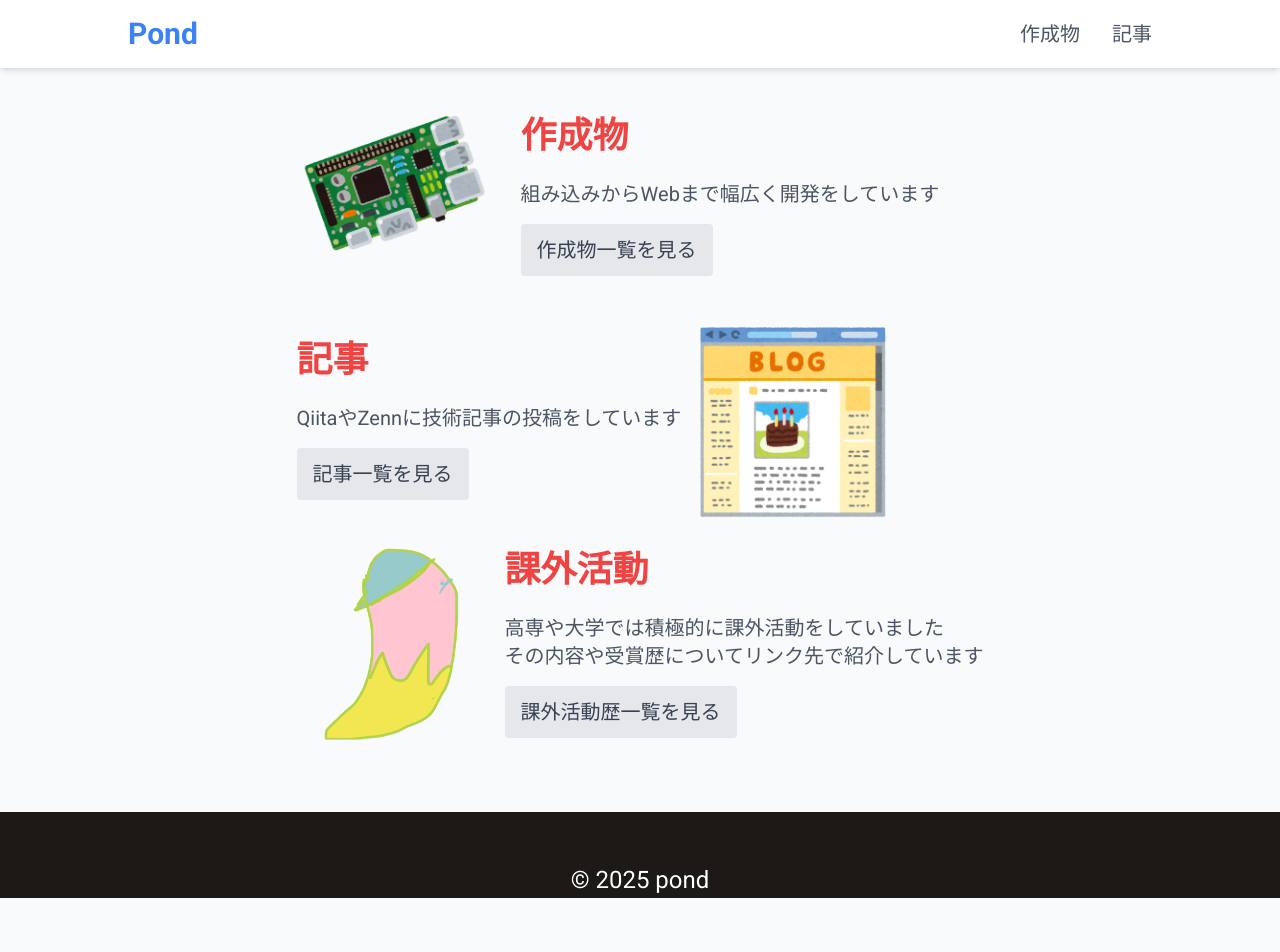
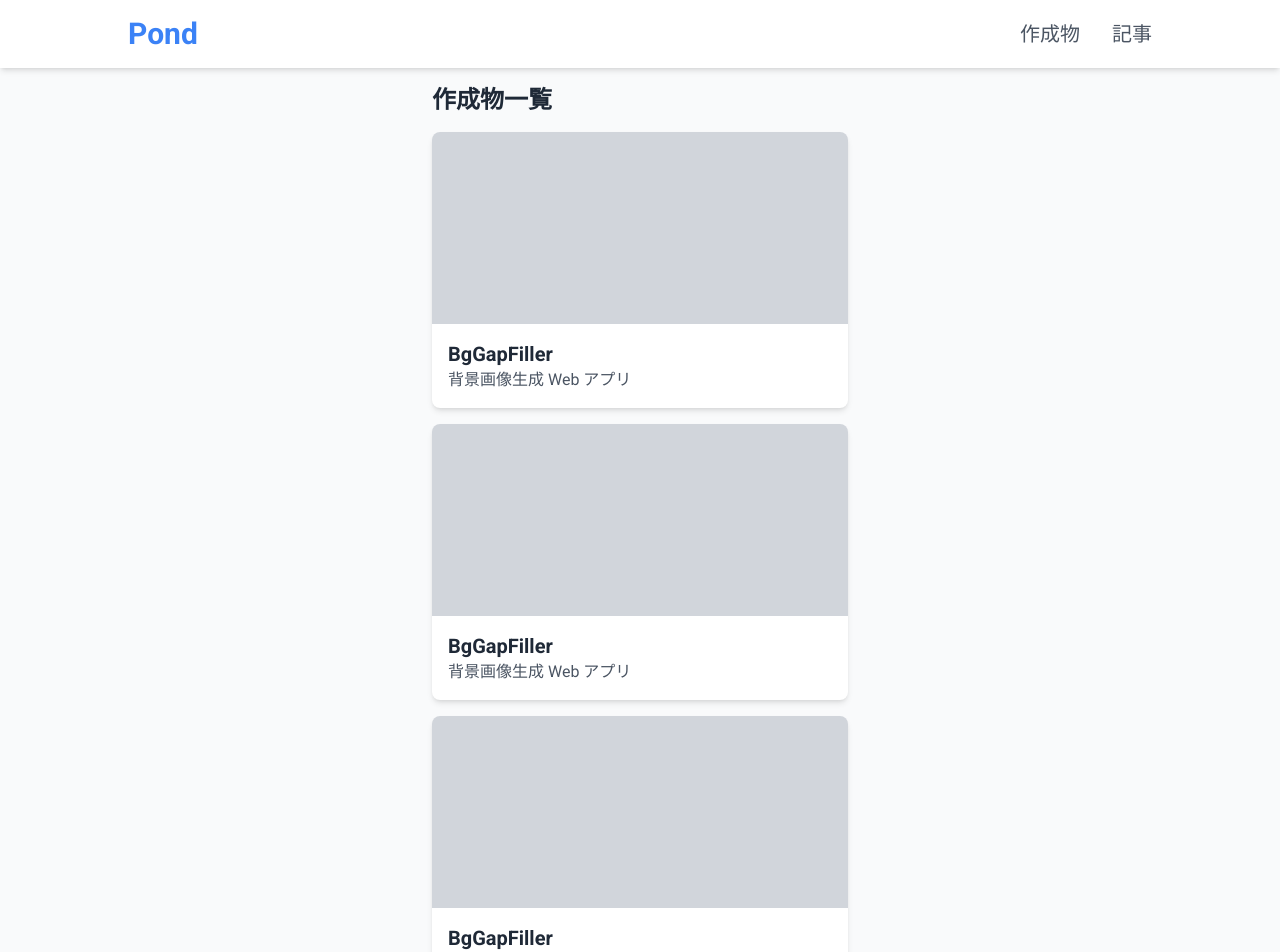
Before and after one commit to pond-e/homepage-5, a React (Vite) app: page /works in a window 1280 px wide. Shown: the top 952 px of the page. Before the commit the page ends 898 px from the top, so only its background shows below. Built offline with nearby package versions, Linux system fonts and the light colour scheme.

Commit message:
add WorksPage and Link

```diff
--- a/package.json
+++ b/package.json
@@ -11,7 +11,8 @@
   },
   "dependencies": {
     "react": "^19.0.0",
-    "react-dom": "^19.0.0"
+    "react-dom": "^19.0.0",
+    "react-router-dom": "^6.30.0"
   },
   "devDependencies": {
     "@eslint/js": "^9.21.0",
--- a/src/App.tsx
+++ b/src/App.tsx
@@ -1,45 +1,23 @@
-import './App.css'
+import React from 'react';
+import { BrowserRouter, Routes, Route } from 'react-router-dom';
+import Header from './components/Header';
+import Footer from './components/Footer';
+import MainPage from './pages/MainPage';
+import WorksPage from './pages/WorksPage';
 
 function App() {
   return (
-    <>
-      <main className="container mx-auto px-4 py-8 flex justify-center">
-          <div className="grid grid-cols-1 gap-8">
-              <div className="flex items-center space-x-4">
-                  <div className="w-48 h-48"><img className="smc" src="./images/computer_single_board.png" alt="computer_single_board.png" /></div>
-                  <div>
-                      <h2 className="ml-4 text-4xl text-red-500 font-bold">作成物</h2>
-                      <p className="mt-6 ml-4 text-gray-600 text-xl">組み込みからWebまで幅広く開発をしています</p>
-                      <a href="#">
-                          <button className="mt-4 ml-4 bg-gray-200 text-gray-700 text-xl px-4 py-3 rounded transition duration-300 hover:bg-blue-500 hover:text-white">作成物一覧を見る</button>
-                      </a>
-                  </div>
-              </div>
-              <div className="flex items-center space-x-4">
-                  <div>
-                      <h2 className="text-4xl text-red-500 font-bold">記事</h2>
-                      <p className="mt-6 text-gray-600 text-xl">QiitaやZennに技術記事の投稿をしています</p>
-                      <a>
-                          <button className="mt-4 bg-gray-200 text-gray-700 text-xl px-4 py-3 rounded transition duration-300 hover:bg-blue-500 hover:text-white">記事一覧を見る</button>
-                      </a>
-                  </div>
-                  <div className="w-48 h-48"><img className="blog-icon" src="./images/website_blog.png" alt="blog icon" /></div>
-              </div>
-              <div className="flex items-center space-x-4">
-                  <div className="w-48 h-48"><img className="icon" src="./images/icon-ink.svg" alt="icon" /></div>
-                  <div>
-                      <h2 className="text-4xl text-red-500 font-bold">課外活動</h2>
-                      <p className="mt-6 text-gray-600 text-xl">高専や大学では積極的に課外活動をしていました</p>
-                      <p className="text-gray-600 text-xl">その内容や受賞歴についてリンク先で紹介しています</p>
-                      <a>
-                          <button className="mt-4 bg-gray-200 text-gray-700 text-xl px-4 py-3 rounded transition duration-300 hover:bg-blue-500 hover:text-white">課外活動歴一覧を見る</button>
-                      </a>
-                  </div>
-              </div>
-          </div>
-      </main>
-    </>
-  )
+    <BrowserRouter>
+        <div className='app-container'>
+            <main className='main-content'>
+                <Routes>
+                    <Route path="/" element={<MainPage />} />
+                    <Route path="/works" element={<WorksPage />} />
+                </Routes>
+            </main>
+        </div>
+    </BrowserRouter>
+  );
 }
 
-export default App
+export default App;
--- /dev/null
+++ b/src/pages/MainPage.tsx
@@ -0,0 +1,47 @@
+import React from 'react';
+import { Link } from 'react-router-dom'; // Link コンポーネントをインポート
+
+
+function MainPage() {
+  return (
+    <>
+      <main className="container mx-auto px-4 py-8 flex justify-center">
+          <div className="grid grid-cols-1 gap-8">
+              <div className="flex items-center space-x-4">
+                  <div className="w-48 h-48"><img className="smc" src="./images/computer_single_board.png" alt="computer_single_board.png" /></div>
+                  <div>
+                      <h2 className="ml-4 text-4xl text-red-500 font-bold">作成物</h2>
+                      <p className="mt-6 ml-4 text-gray-600 text-xl">組み込みからWebまで幅広く開発をしています</p>
+                      <Link to="/works">
+                          <button className="mt-4 ml-4 bg-gray-200 text-gray-700 text-xl px-4 py-3 rounded transition duration-300 hover:bg-blue-500 hover:text-white">作成物一覧を見る</button>
+                      </Link>
+                  </div>
+              </div>
+              <div className="flex items-center space-x-4">
+                  <div>
+                      <h2 className="text-4xl text-red-500 font-bold">記事</h2>
+                      <p className="mt-6 text-gray-600 text-xl">QiitaやZennに技術記事の投稿をしています</p>
+                      <a>
+                          <button className="mt-4 bg-gray-200 text-gray-700 text-xl px-4 py-3 rounded transition duration-300 hover:bg-blue-500 hover:text-white">記事一覧を見る</button>
+                      </a>
+                  </div>
+                  <div className="w-48 h-48"><img className="blog-icon" src="./images/website_blog.png" alt="blog icon" /></div>
+              </div>
+              <div className="flex items-center space-x-4">
+                  <div className="w-48 h-48"><img className="icon" src="./images/icon-ink.svg" alt="icon" /></div>
+                  <div>
+                      <h2 className="text-4xl text-red-500 font-bold">課外活動</h2>
+                      <p className="mt-6 text-gray-600 text-xl">高専や大学では積極的に課外活動をしていました</p>
+                      <p className="text-gray-600 text-xl">その内容や受賞歴についてリンク先で紹介しています</p>
+                      <a>
+                          <button className="mt-4 bg-gray-200 text-gray-700 text-xl px-4 py-3 rounded transition duration-300 hover:bg-blue-500 hover:text-white">課外活動歴一覧を見る</button>
+                      </a>
+                  </div>
+              </div>
+          </div>
+      </main>
+    </>
+  )
+}
+
+export default MainPage
--- /dev/null
+++ b/src/pages/WorksPage.tsx
@@ -0,0 +1,32 @@
+function WorksPage() {
+    return (
+
+        <div className="max-w-md mx-auto p-4">
+        <h1 className="text-2xl font-bold mb-4">作成物一覧</h1>
+        <div className="bg-white shadow-md rounded-lg overflow-hidden mb-4">
+            <div className="bg-gray-300 h-48"></div>
+            <div className="p-4">
+                <h2 className="text-xl font-bold">BgGapFiller</h2>
+                <p className="text-gray-600">背景画像生成 Web アプリ</p>
+            </div>
+        </div>
+        <div className="bg-white shadow-md rounded-lg overflow-hidden mb-4">
+            <div className="bg-gray-300 h-48"></div>
+            <div className="p-4">
+                <h2 className="text-xl font-bold">BgGapFiller</h2>
+                <p className="text-gray-600">背景画像生成 Web アプリ</p>
+            </div>
+        </div>
+        <div className="bg-white shadow-md rounded-lg overflow-hidden mb-4">
+            <div className="bg-gray-300 h-48"></div>
+            <div className="p-4">
+                <h2 className="text-xl font-bold">BgGapFiller</h2>
+                <p className="text-gray-600">背景画像生成 Web アプリ</p>
+            </div>
+        </div>
+    </div>
+
+    );
+}
+
+export default WorksPage;
```
Also changed, not shown: 1 other file (tests, documents, lock files or other folders).
